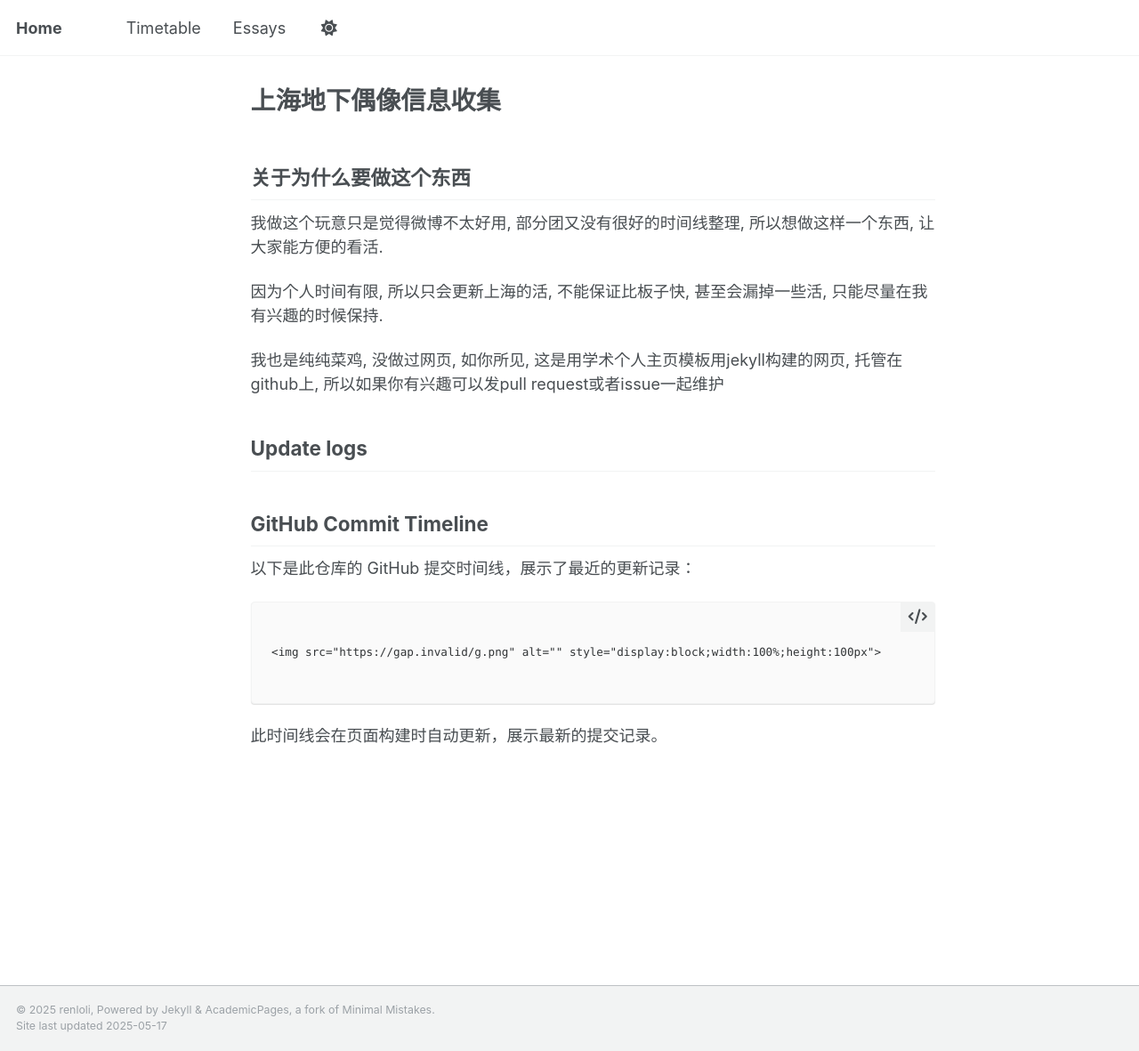
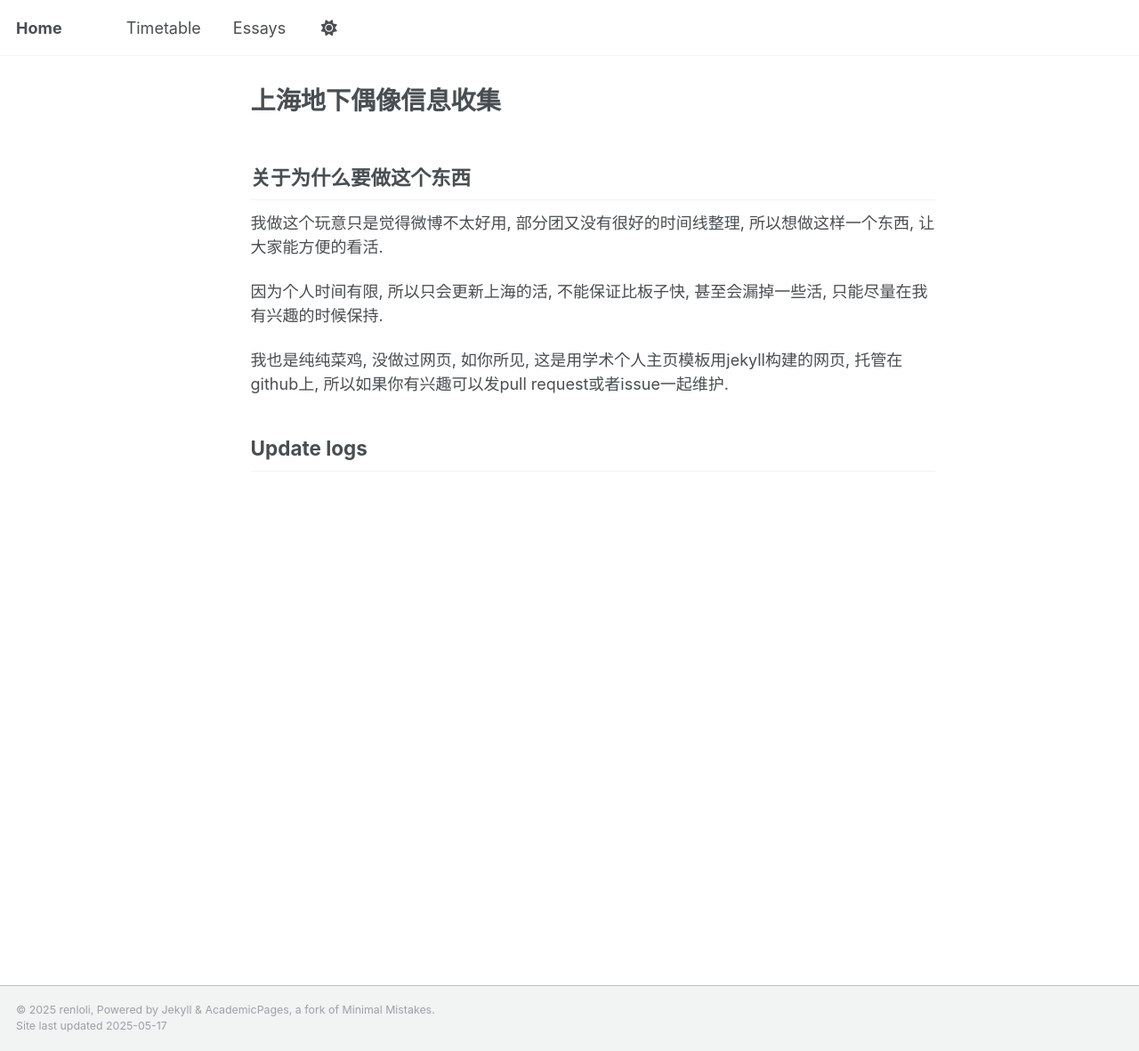
Before and after one commit to renloli/renloli.github.io, a Jekyll site: the page built from _pages/about.md, in a window 1280 px wide and 1181 px high. Shown: the whole window at 89% size. Built offline with Jekyll 4.4.1, drawn with Linux system fonts in a browser that asks for light colours.

Commit message:
Update `about.md`.

````diff
--- a/_pages/about.md
+++ b/_pages/about.md
@@ -14,21 +14,6 @@ redirect_from:
 因为个人时间有限, 所以只会更新上海的活, 不能保证比板子快, 甚至会漏掉一些活, 只能尽量在我有兴趣的时候保持.
 
 我也是纯纯菜鸡, 没做过网页, 如你所见, 这是用学术个人主页模板用jekyll构建的网页, 托管在github上,
-所以如果你有兴趣可以发pull request或者issue一起维护
+所以如果你有兴趣可以发pull request或者issue一起维护.
+
 ## Update logs
-
-## GitHub Commit Timeline
-
-以下是此仓库的 GitHub 提交时间线，展示了最近的更新记录：
-
-{% capture git_log %}
-{% shell_output %}
-git log --pretty=format:"%h - %an, %ar : %s"
-{% endshell_output %}
-{% endcapture %}
-
-```plaintext
-{{ git_log }}
-```
-
-此时间线会在页面构建时自动更新，展示最新的提交记录。
````
